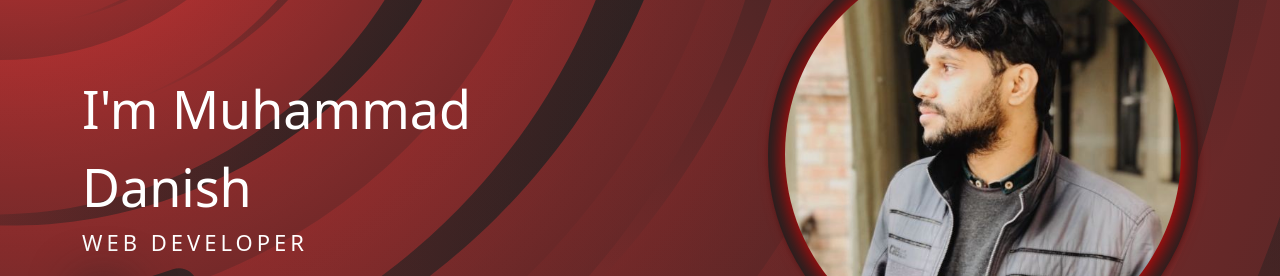
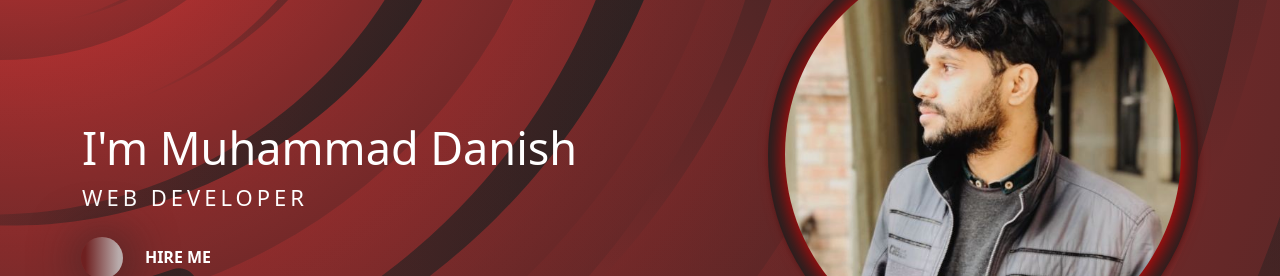
Before and after one commit to DanishFayyaz21/Portfolio, a React (Create React App) app in the folder client/: page / in a window 1280 px wide. Shown: the part 260-536 px from the top of the page. Built offline with nearby package versions, Linux system fonts and the light colour scheme; the HTML template or start-up script is replaced by a standard one.

Commit message:
all responsive

```diff
--- a/client/src/Components/Hero/style.scss
+++ b/client/src/Components/Hero/style.scss
@@ -165,7 +165,7 @@
         align-self: center;
         .name {
           color: #fff !important;
-          font-size: 52px;
+          font-size: 45px;
           --tw-text-opacity: 1;
           margin-bottom: 0px;
         }
```
